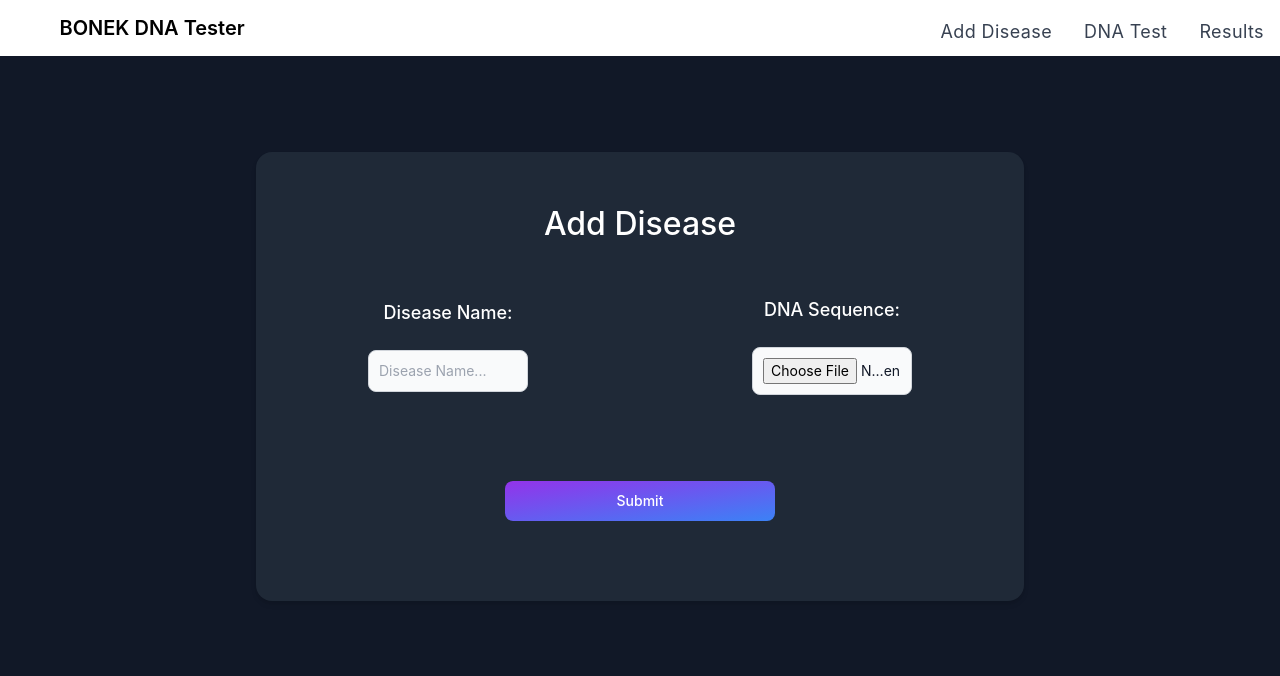
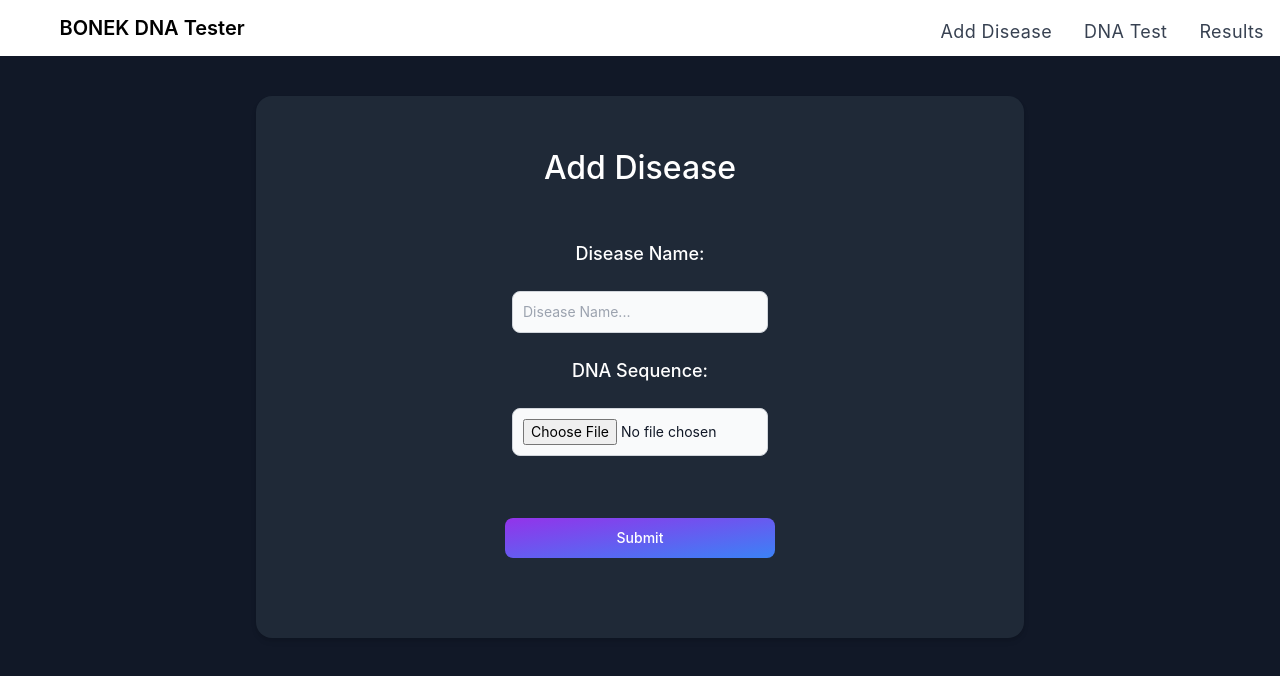
Before and after one commit to blueguy42/DNA-String-Matching, a React (Create React App) app in the folder src/ui/: page / in a window 1280 px wide. Shown: the top 676 px of the page. Built offline with nearby package versions, Linux system fonts and the light colour scheme.

Commit message:
changed orientation to vertical

```diff
--- a/src/ui/src/pages/AddDisease.tsx
+++ b/src/ui/src/pages/AddDisease.tsx
@@ -28,7 +28,7 @@ const AddDisease = () => {
     return (
         <>
         <div className="h=[100vh] overflow-hidden">
-        <div className="flex flex-col rounded-2xl bg-gray-800 shadow-md mx-64 my-24">
+        <div className="flex flex-col rounded-2xl bg-gray-800 shadow-md mx-64 my-10">
             <form onSubmit={(e) => {
                 e.stopPropagation();
                 e.preventDefault();
@@ -37,27 +37,27 @@ const AddDisease = () => {
                 (document.getElementById("disease") as HTMLInputElement).value = "";
                 (document.getElementById("dnasequence") as HTMLInputElement).value = "";
                 }} >
-            <div className="flex flex-col lg:grid grid-cols-1 items-center my-12">
+            <div className="flex flex-col my-12">
                 <h1>Add Disease</h1>
             </div>
-            <div className="flex flex-col lg:grid grid-cols-2 items-center">
-                <div className="col-start-1 row-start-1">
+            <div className="flex flex-col lg:grid items-center">
+                <div className="row-start-1">
                     <h3>Disease Name:</h3>
 
-                        <div className="mb-6 my-6 mx-28">
+                        <div className="mb-6 my-6 mx-64">
                         <input id="disease" type="text" className="bg-gray-50 border border-gray-300 text-gray-900 text-sm rounded-lg focus:ring-blue-500 focus:border-blue-500 block w-full p-2.5 dark:bg-gray-700 dark:border-gray-600 dark:placeholder-gray-400 dark:text-white dark:focus:ring-blue-500 dark:focus:border-blue-500" placeholder="Disease Name..." required/>
                         </div>
 
                 </div>
-                <div className="col-start-2 row-start-1">
+                <div className="row-start-2">
                     <h3>DNA Sequence:</h3>
-                        <div className="mb-6 my-6 mx-28">
+                        <div className="mb-6 my-6 mx-64">
                         <input id="dnasequence" type="file" className="block w-full text-sm text-gray-900 bg-gray-50 rounded-lg border border-gray-300 p-2.5 cursor-pointer dark:text-gray-400 focus:outline-none focus:border-transparent dark:bg-gray-700 dark:border-gray-600 dark:placeholder-gray-400" required/>
                         </div>
                 </div>
             </div>
             <div className="flex flex-col lg:grid grid-cols-1 items-center">
-                <div className="mt-6 mb-20">
+                <div className="mb-20">
                     <p className="my-2">{ PlaceHolderText(counter, success) }</p>
                     <button type="submit" className="bg-gradient-to-br w-min from-purple-600 to-blue-500 hover:bg-gradient-to-bl focus:ring-4 focus:outline-none focus:ring-blue-300 dark:focus:ring-blue-800 font-medium rounded-lg text-sm px-28 py-2.5 text-center">Submit</button>
                 </div>
--- a/src/ui/src/pages/DNATest.tsx
+++ b/src/ui/src/pages/DNATest.tsx
@@ -28,7 +28,7 @@ const DNATest = () => {
     return (
         <>
         <div className="h=[100vh] overflow-hidden">
-        <div className="flex flex-col rounded-2xl bg-gray-800 shadow-md mx-64 my-24">
+        <div className="flex flex-col rounded-2xl bg-gray-800 shadow-md mx-64 my-10">
             <form onSubmit={(e) => {
                 e.stopPropagation();
                 e.preventDefault();
@@ -38,28 +38,28 @@ const DNATest = () => {
                 (document.getElementById("dnasequence") as HTMLInputElement).value = "";
                 (document.getElementById("disease") as HTMLInputElement).value = "1";
                 }} >
-            <div className="flex flex-col lg:grid grid-cols-1 items-center my-12">
+            <div className="flex flex-col my-12">
                 <h1>DNA Test</h1>
             </div>
-            <div className="flex flex-col lg:grid grid-cols-3 items-center">
-                <div className="col-start-1 row-start-1">
+            <div className="flex flex-col lg:grid items-center">
+                <div className="row-start-1">
                     <h3>Patient Name:</h3>
 
-                        <div className="mb-6 my-6 mx-12">
+                        <div className="mb-6 my-6 mx-64">
                             <input id="name" type="text" className="bg-gray-50 border border-gray-300 text-gray-900 text-sm rounded-lg focus:ring-blue-500 focus:border-blue-500 block w-full p-2.5 dark:bg-gray-700 dark:border-gray-600 dark:placeholder-gray-400 dark:text-white dark:focus:ring-blue-500 dark:focus:border-blue-500" placeholder="Patient Name..." required/>
                         </div>
 
                 </div>
-                <div className="col-start-2 row-start-1">
+                <div className="row-start-2">
                     <h3>DNA Sequence:</h3>
-                        <div className="mb-6 my-6 mx-12">
+                        <div className="mb-6 my-6 mx-64">
                         <input id="dnasequence" type="file" className="block w-full text-sm text-gray-900 bg-gray-50 rounded-lg border border-gray-300 p-2.5 cursor-pointer dark:text-gray-400 focus:outline-none focus:border-transparent dark:bg-gray-700 dark:border-gray-600 dark:placeholder-gray-400" required/>
                         </div>
                 </div>
-                <div className="col-start-3 row-start-1">
+                <div className="row-start-3">
                     <h3>Disease Prediction:</h3>
 
-                        <div className="mb-6 my-6 mx-12">
+                        <div className="mb-6 my-6 mx-64">
                             <select id="disease" className="bg-gray-50 border border-gray-300 text-gray-900 text-sm rounded-lg focus:ring-blue-500 focus:border-blue-500 block w-full p-2.5 dark:bg-gray-700 dark:border-gray-600 dark:placeholder-gray-400 dark:text-white dark:focus:ring-blue-500 dark:focus:border-blue-500" required>
                                 <option value="1">Nanti request</option>
                                 <option value="2">semua disease</option>
@@ -73,7 +73,7 @@ const DNATest = () => {
                 </div>
             </div>
             <div className="flex flex-col lg:grid grid-cols-1 items-center">
-                <div className="mt-6">
+                <div>
                     <p className="my-2">{ PlaceHolderText(counter, success) }</p>
                     <button type="submit" className="bg-gradient-to-br w-min from-purple-600 to-blue-500 hover:bg-gradient-to-bl focus:ring-4 focus:outline-none focus:ring-blue-300 dark:focus:ring-blue-800 font-medium rounded-lg text-sm px-28 py-2.5 text-center">Submit</button>
                 </div>
--- a/src/ui/src/pages/Results.tsx
+++ b/src/ui/src/pages/Results.tsx
@@ -50,7 +50,7 @@ const Results = () => {
     return (
         <>
         <div className="h=[100vh] overflow-auto">
-        <div className="flex flex-col rounded-2xl bg-gray-800 shadow-md mx-64 my-24">
+        <div className="flex flex-col rounded-2xl bg-gray-800 shadow-md mx-64 my-10">
             <form onSubmit={(e) => {
                 e.stopPropagation();
                 e.preventDefault();
```
